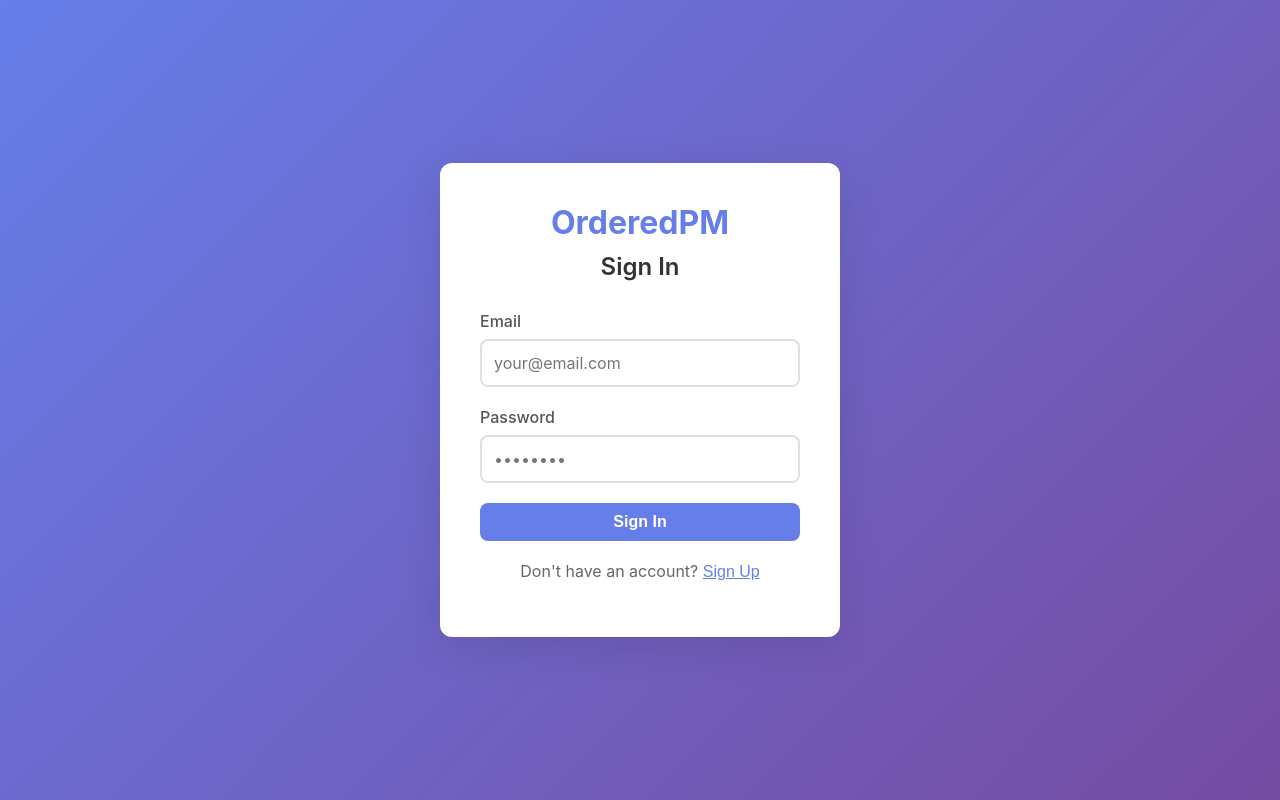
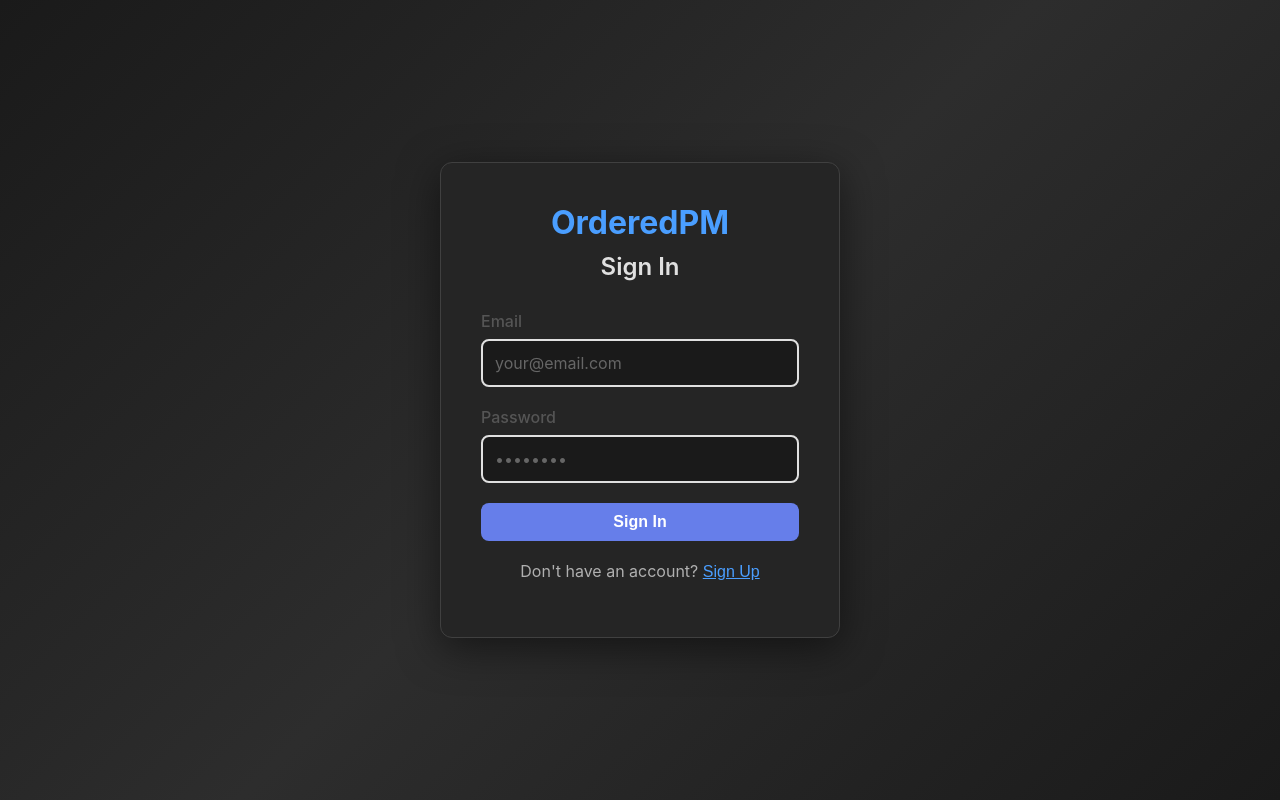
Before and after one commit to katonCODE/OrderedPM, a React (Create React App) app in the folder client/: page /login in a window 1280 px wide. Built offline with nearby package versions, Linux system fonts and the light colour scheme; no server answers.

Commit message:
Dashboard and login themes changed

```diff
--- a/client/src/components/Dashboard.css
+++ b/client/src/components/Dashboard.css
@@ -1,11 +1,11 @@
 /* client/src/components/Dashboard.css */
 .dashboard {
   min-height: 100vh;
-  background: #f5f7fa;
+  background: #1a1a1a;
 }
 
 .dashboard-header {
-  background: white;
+  background: #252525;
   padding: 20px 40px;
   box-shadow: 0 2px 4px rgba(0, 0, 0, 0.1);
   display: flex;
@@ -15,7 +15,7 @@
 
 .dashboard-header h1 {
   margin: 0;
-  color: #667eea;
+  color: #4a9eff;
   font-size: 28px;
 }
 
@@ -34,13 +34,13 @@
 
 .dashboard-actions h2 {
   margin: 0;
-  color: #333;
+  color: #e0e0e0;
   font-size: 24px;
 }
 
 .error-banner {
-  background: #fee;
-  color: #c33;
+  background: #3d1f1f;
+  color: #ff6b6b;
   padding: 15px;
   border-radius: 8px;
   margin-bottom: 20px;
@@ -49,7 +49,7 @@
 .loading {
   text-align: center;
   padding: 40px;
-  color: #666;
+  color: #b0b0b0;
   font-size: 18px;
 }
 
@@ -66,12 +66,12 @@
 }
 
 .btn-primary:hover {
-  background: #5568d3;
+  background: #3a8eef;
 }
 
 .btn-secondary {
   padding: 10px 20px;
-  background: #6c757d;
+  background: #404040;
   color: white;
   border: none;
   border-radius: 8px;
@@ -82,7 +82,7 @@
 }
 
 .btn-secondary:hover {
-  background: #5a6268;
+  background: #505050;
 }
 
 @media (max-width: 768px) {
--- a/client/src/components/Login.css
+++ b/client/src/components/Login.css
@@ -4,29 +4,30 @@
   justify-content: center;
   align-items: center;
   min-height: 100vh;
-  background: linear-gradient(135deg, #667eea 0%, #764ba2 100%);
+  background: linear-gradient(135deg, #1a1a1a 0%, #2d2d2d 50%, #1a1a1a 100%);
   padding: 20px;
 }
 
 .login-card {
-  background: white;
+  background: #252525;
   border-radius: 12px;
   padding: 40px;
   width: 100%;
   max-width: 400px;
-  box-shadow: 0 10px 40px rgba(0, 0, 0, 0.1);
+  box-shadow: 0 10px 40px rgba(0, 0, 0, 0.5);
+  border: 1px solid #404040;
 }
 
 .login-card h1 {
   margin: 0 0 10px 0;
-  color: #667eea;
+  color: #4a9eff;
   font-size: 32px;
   text-align: center;
 }
 
 .login-card h2 {
   margin: 0 0 30px 0;
-  color: #333;
+  color: #e0e0e0;
   font-size: 24px;
   text-align: center;
   font-weight: 600;
@@ -39,38 +40,45 @@
 .form-group label {
   display: block;
   margin-bottom: 8px;
-  color: #555;
+  color: #b0b0b0;
   font-weight: 500;
 }
 
 .form-group input {
   width: 100%;
   padding: 12px;
-  border: 2px solid #e0e0e0;
+  border: 2px solid #404040;
   border-radius: 8px;
   font-size: 16px;
   transition: border-color 0.3s;
   box-sizing: border-box;
+  background: #1a1a1a;
+  color: #e0e0e0;
 }
 
 .form-group input:focus {
   outline: none;
-  border-color: #667eea;
+  border-color: #4a9eff;
+}
+
+.form-group input::placeholder {
+  color: #666;
 }
 
 .error-message {
-  background: #fee;
-  color: #c33;
+  background: #3d1f1f;
+  color: #ff6b6b;
   padding: 12px;
   border-radius: 8px;
   margin-bottom: 20px;
   font-size: 14px;
+  border: 1px solid #5a2a2a;
 }
 
 .btn-primary {
   width: 100%;
   padding: 12px;
-  background: #667eea;
+  background: #4a9eff;
   color: white;
   border: none;
   border-radius: 8px;
@@ -81,7 +89,7 @@
 }
 
 .btn-primary:hover:not(:disabled) {
-  background: #5568d3;
+  background: #3a8eef;
 }
 
 .btn-primary:disabled {
@@ -92,13 +100,13 @@
 .toggle-auth {
   text-align: center;
   margin-top: 20px;
-  color: #666;
+  color: #b0b0b0;
 }
 
 .link-button {
   background: none;
   border: none;
-  color: #667eea;
+  color: #4a9eff;
   cursor: pointer;
   text-decoration: underline;
   font-size: inherit;
@@ -106,5 +114,5 @@
 }
 
 .link-button:hover {
-  color: #5568d3;
+  color: #3a8eef;
 }
```
Also changed, not shown: 2 other files (tests, documents, lock files or other folders).
